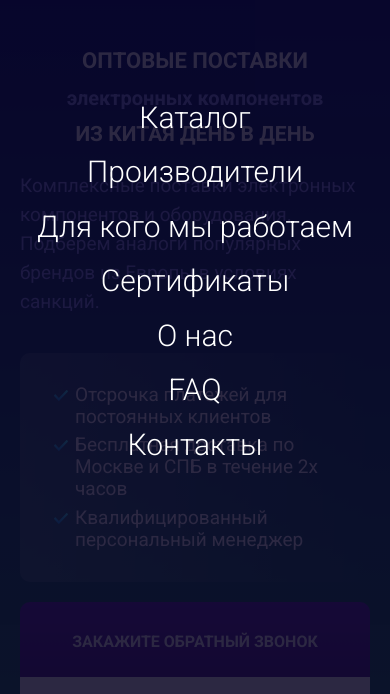
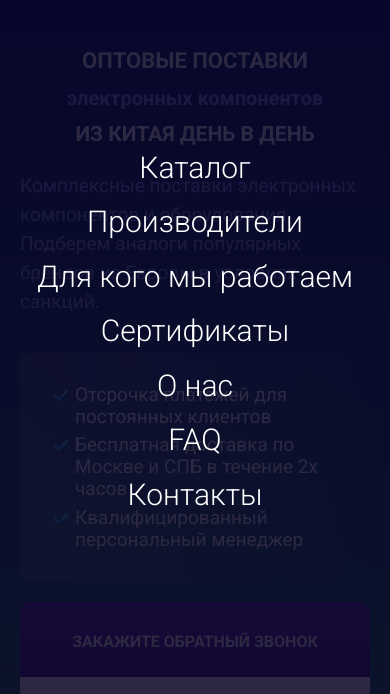
Before and after one commit to f01yy/semitex, a plain HTML site: page index.html in a window 390 px wide. Both pictures are taken after a click on the element "|||". Shown: the part 138-832 px from the top of the page. Drawn offline with Linux system fonts and the light colour scheme; files whose address does not match are found by name.

Commit message:
fixed menu on phones

```diff
--- a/index.css
+++ b/index.css
@@ -185,7 +185,7 @@ header {
     margin: 0;
     position: fixed;
     top: 0;
-    bottom: 0;
+    bottom: -100px;
     left: 0;
     right: 0;
     font-size: 30px;
```
